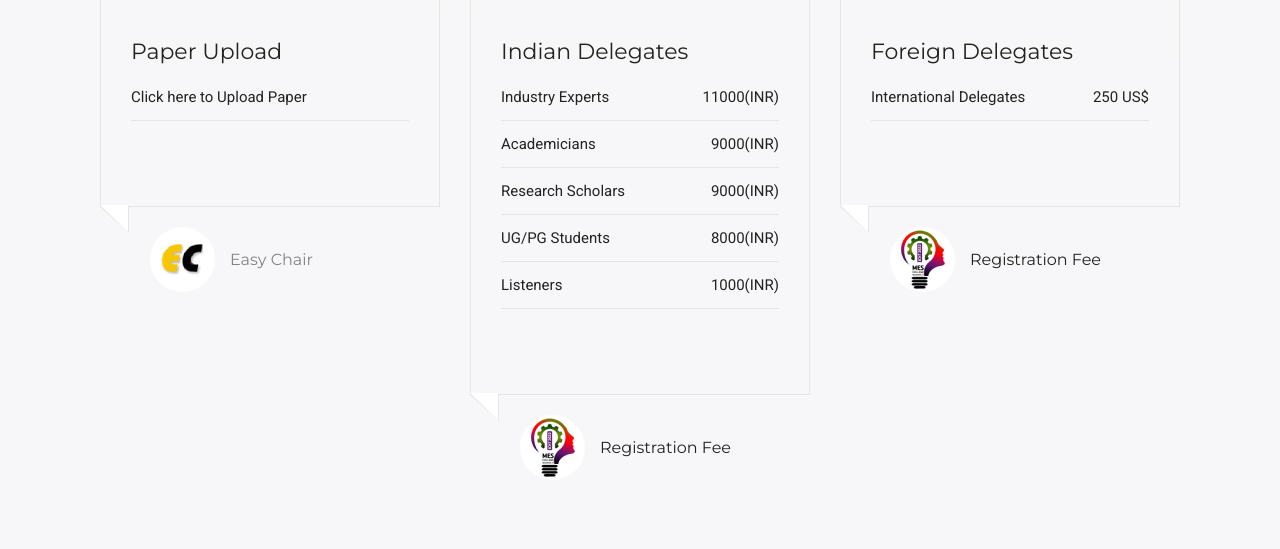
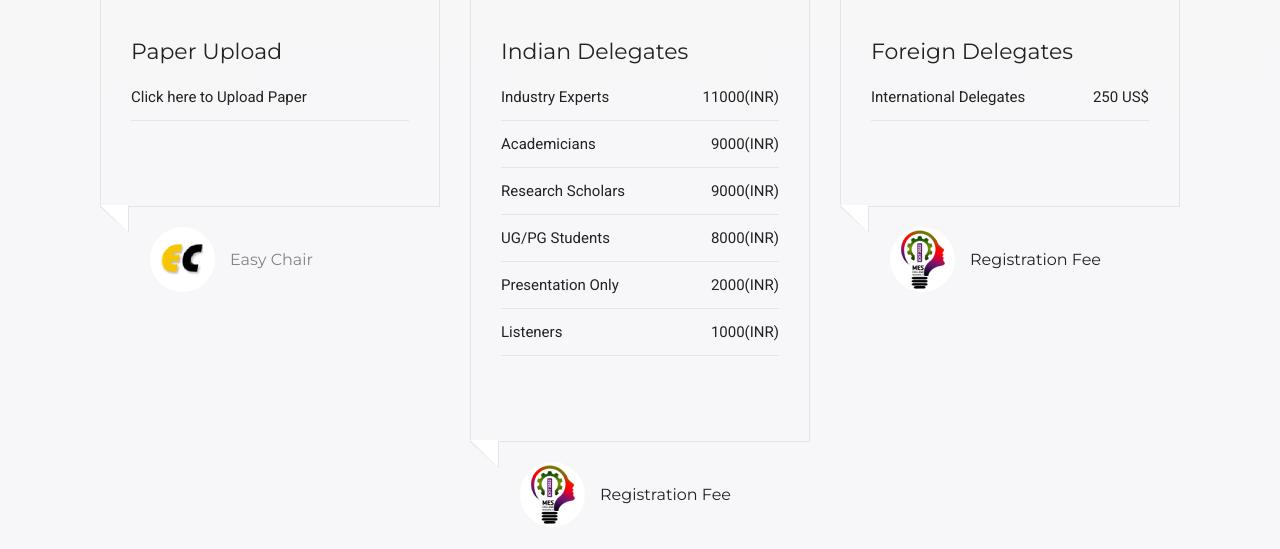
Before and after one commit to sarangi/ICHT2022, a PHP site: page /callforpaper.php in a window 1280 px wide. Shown: the part 985-1534 px from the top of the page. Run offline with PHP 8.4, Linux system fonts and the light colour scheme; data that the repository does not hold is empty; some libraries are stand-ins or nearby versions.

Commit message:
Presentation Fee Updated

```diff
--- a/callforpaper_details_2.php
+++ b/callforpaper_details_2.php
@@ -114,6 +114,7 @@
 								<li>Academicians<span class="float-right">9000(INR)</span></li>
 								<li>Research Scholars<span class="float-right">9000(INR)</span></li>
 								<li>UG/PG Students<span class="float-right">8000(INR)</span></li>
+								<li>Presentation Only<span class="float-right">2000(INR)</span></li>
 								<li>Listeners<span class="float-right">1000(INR)</span></li>
 							</ul>
 						</div>
```
